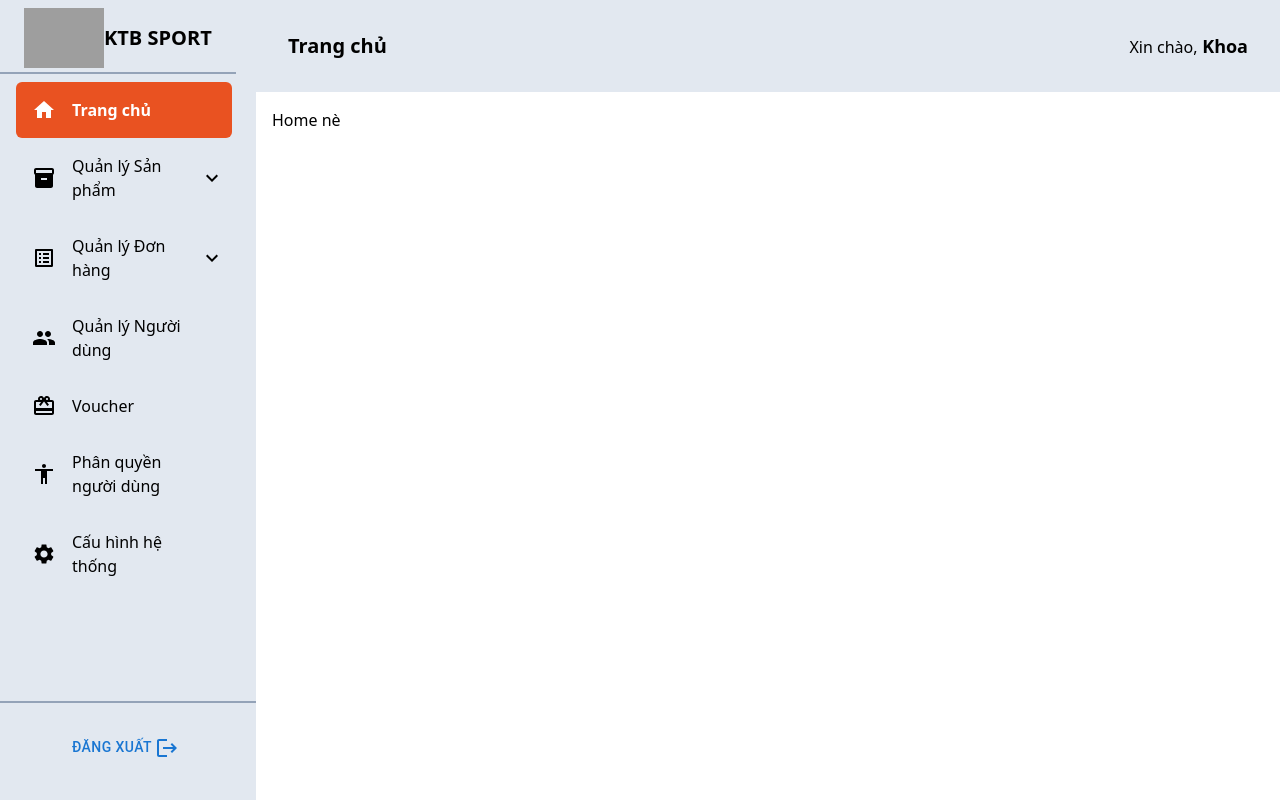
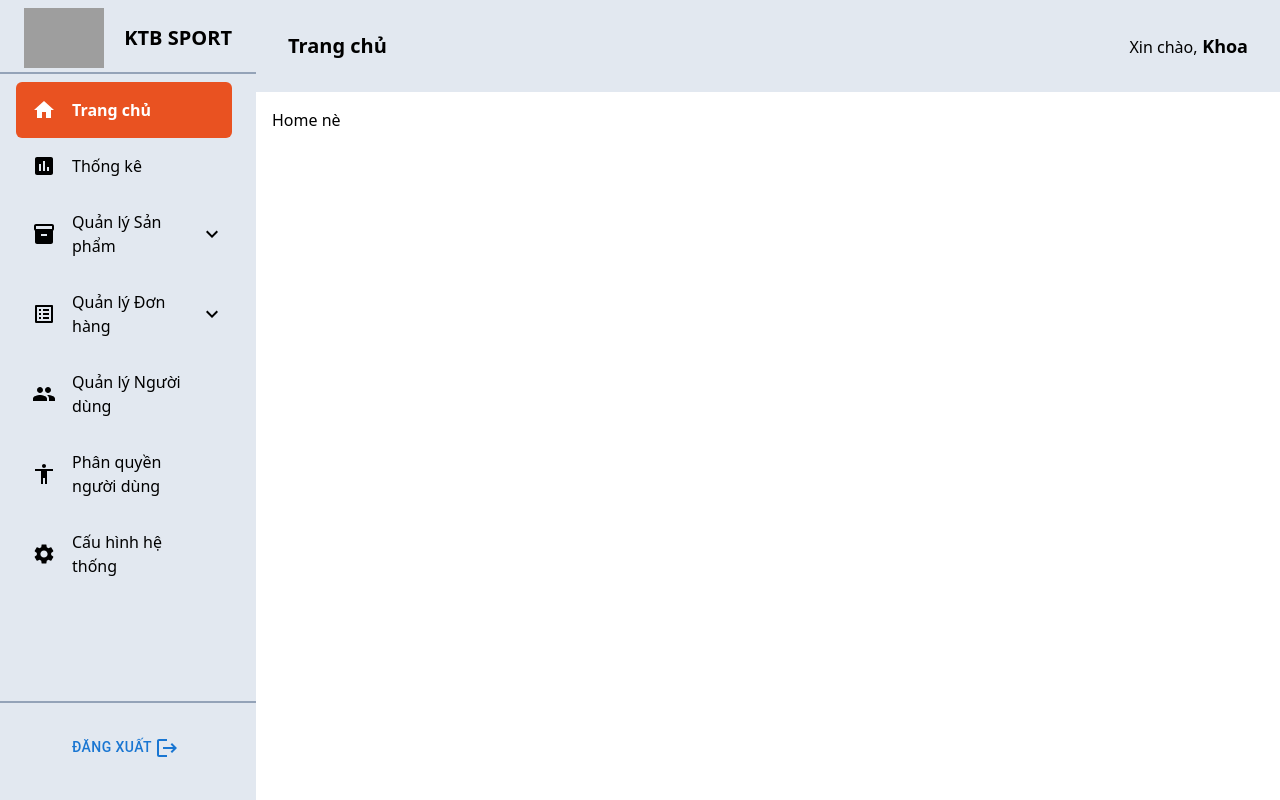
Before and after one commit to NPNKhoa/CT250-admin, a React (Vite) app: page / in a window 1280 px wide. Built offline with nearby package versions, Linux system fonts and the light colour scheme; grey boxes are pictures that could not be loaded.

Commit message:
fix: fix sidebar element

```diff
--- a/src/components/SideBar.jsx
+++ b/src/components/SideBar.jsx
@@ -7,7 +7,7 @@ import { Link } from 'react-router-dom';
 const SideBar = () => {
   return (
     <div className="relative flex h-screen w-1/5 flex-col items-start justify-start bg-slate-200 py-2">
-      <Logo />
+      <Logo className={'w-full'} />
 
       <SideBarItemList />
 
--- a/src/configs/sidebarElements.jsx
+++ b/src/configs/sidebarElements.jsx
@@ -1,11 +1,11 @@
 import { v4 as uuidv4 } from 'uuid';
 
 import HomeIcon from '@mui/icons-material/Home';
+import AssessmentIcon from '@mui/icons-material/Assessment';
 import InventoryIcon from '@mui/icons-material/Inventory';
 import ListAltIcon from '@mui/icons-material/ListAlt';
 import PeopleIcon from '@mui/icons-material/People';
 import SettingsIcon from '@mui/icons-material/Settings';
-import RedeemIcon from '@mui/icons-material/Redeem';
 import AccessibilityIcon from '@mui/icons-material/Accessibility';
 
 import {
@@ -25,6 +25,7 @@ import {
   VoucherPage,
 } from '../pages';
 import AuthorizationPage from '../pages/AuthorizationPage';
+import StatPage from '../pages/StatPage';
 
 export default [
   {
@@ -33,6 +34,14 @@ export default [
     element: <HomePage />,
     icon: <HomeIcon />,
     label: 'Trang chủ',
+    childItems: [],
+  },
+  {
+    id: uuidv4(),
+    path: '/statistics',
+    element: <StatPage />,
+    icon: <AssessmentIcon />,
+    label: 'Thống kê',
     childItems: [],
   },
   {
@@ -47,6 +56,12 @@ export default [
         label: 'Ưu đãi',
         path: '/promotion',
         element: <PromotionPage />,
+      },
+      {
+        childId: `${uuidv4()}-child`,
+        label: 'Voucher',
+        path: '/voucher',
+        element: <VoucherPage />,
       },
       {
         childId: `${uuidv4()}-child`,
@@ -108,14 +123,6 @@ export default [
   },
   {
     id: uuidv4(),
-    path: '/voucher',
-    element: <VoucherPage />,
-    icon: <RedeemIcon />,
-    label: 'Voucher',
-    childItems: [],
-  },
-  {
-    id: uuidv4(),
     path: '/authorization',
     element: <AuthorizationPage />,
     icon: <AccessibilityIcon />,
--- /dev/null
+++ b/src/pages/StatPage.jsx
@@ -0,0 +1,9 @@
+const StatPage = () => {
+  return (
+    <div>
+      <h1>Stat Page nè</h1>
+    </div>
+  );
+};
+
+export default StatPage;
```
